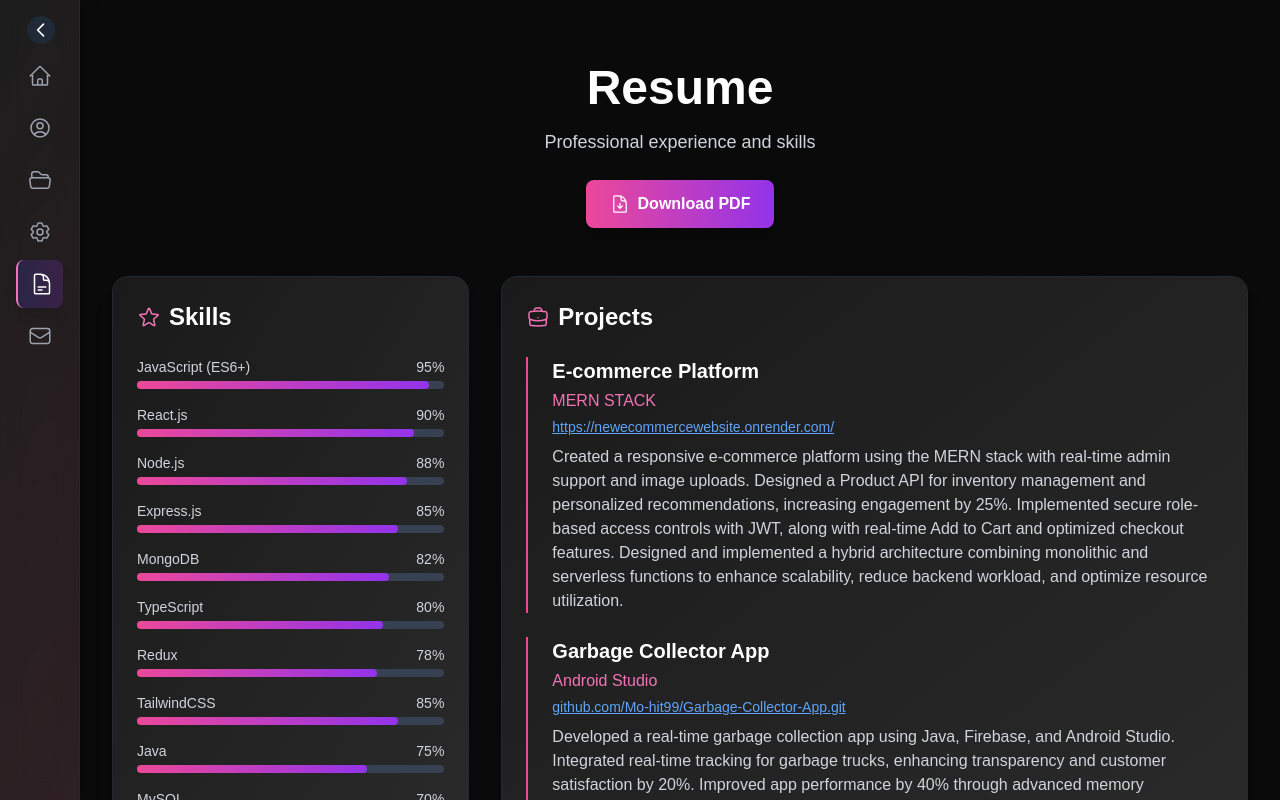
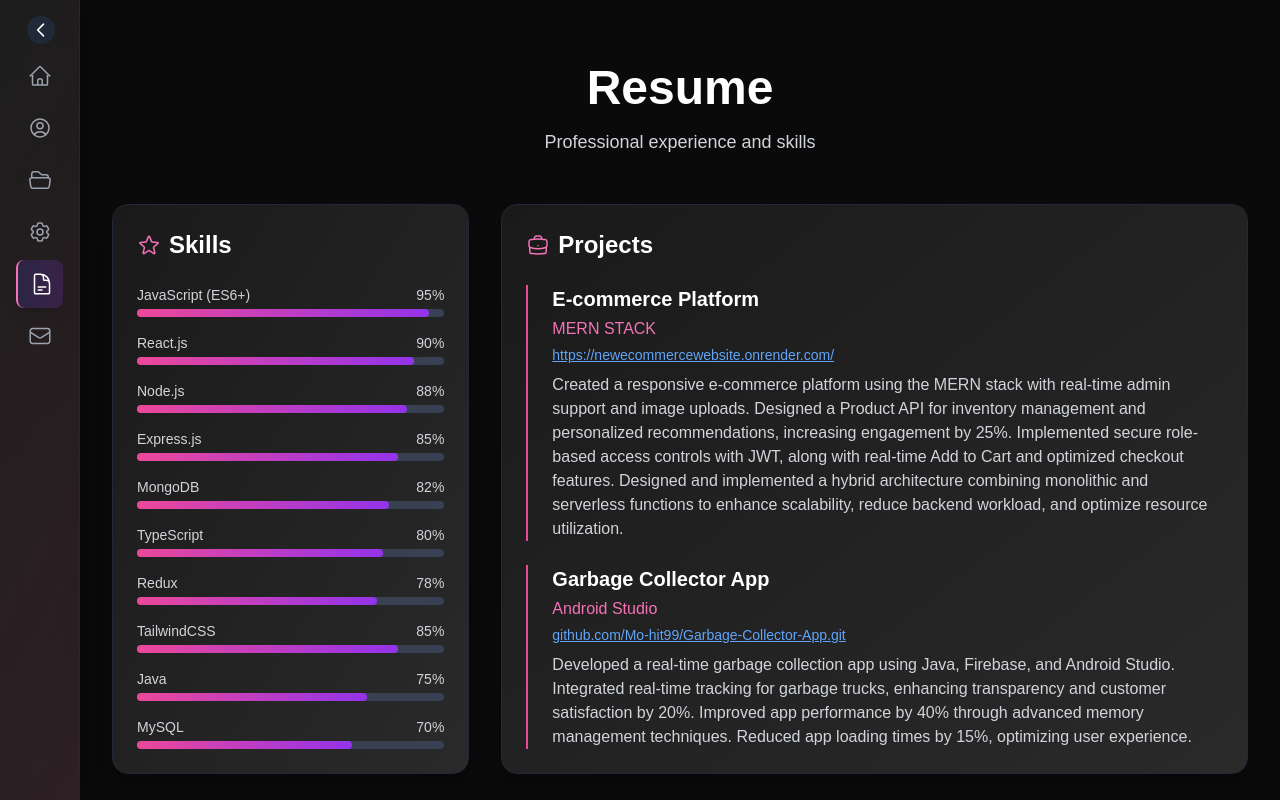
Before and after one commit to Mo-hit99/Mohit_PortFolio, a React (Vite) app: page /resume in a window 1280 px wide. Shown: the top 800 px of the page. Built offline with nearby package versions, Linux system fonts and the light colour scheme; a web font is replaced by a local one.

Commit message:
add downloadable functionality in resume

```diff
--- a/src/Components/About.jsx
+++ b/src/Components/About.jsx
@@ -92,14 +92,18 @@ export default function About() {
                     </div>
                     <div className="info-item flex items-center space-x-3">
                       <MapPin size={20} className="text-pink-400 flex-shrink-0" />
-                      <span className="text-gray-300">New Delhi, India</span>
+                      <span className="text-gray-300">Zirakpur, Punjab, India</span>
                     </div>
                     <div className="info-item flex items-center space-x-3">
                       <Calendar size={20} className="text-pink-400 flex-shrink-0" />
                       <span className="text-gray-300">Available for new opportunities</span>
                     </div>
                   </div>
-                  <a href="#" className="download-cv inline-flex items-center space-x-2 mt-6 px-6 py-3 bg-gradient-to-r from-pink-500 to-purple-600 text-white rounded-lg hover:from-pink-600 hover:to-purple-700 transition-all duration-300">
+                  <a
+                    href="/src/assets/Resume -mohit_MERN.pdf"
+                    download="Mohit_MERN_Resume.pdf"
+                    className="download-cv inline-flex items-center space-x-2 mt-6 px-6 py-3 bg-gradient-to-r from-pink-500 to-purple-600 text-white rounded-lg hover:from-pink-600 hover:to-purple-700 transition-all duration-300"
+                  >
                     <Download size={20} />
                     <span>Download CV</span>
                   </a>
--- a/src/Components/Resume.jsx
+++ b/src/Components/Resume.jsx
@@ -55,12 +55,6 @@ export default function Resume() {
             <div className="text-center mb-8 sm:mb-12">
               <h1 className="text-3xl sm:text-4xl lg:text-5xl font-bold text-white mb-4">Resume</h1>
               <p className="text-gray-300 text-base sm:text-lg">Professional experience and skills</p>
-
-              {/* Download Button */}
-              <button className="mt-6 inline-flex items-center px-4 sm:px-6 py-2 sm:py-3 bg-gradient-to-r from-pink-500 to-purple-600 text-white font-semibold rounded-lg hover:from-pink-600 hover:to-purple-700 transition-all duration-300 shadow-lg hover:shadow-xl transform hover:-translate-y-1 text-sm sm:text-base">
-                <DocumentArrowDownIcon className="w-4 h-4 sm:w-5 sm:h-5 mr-2" />
-                Download PDF
-              </button>
             </div>
 
             <div className="grid grid-cols-1 lg:grid-cols-3 gap-6 sm:gap-8">
```
Also changed, not shown: 1 other file (tests, documents, lock files or other folders).
